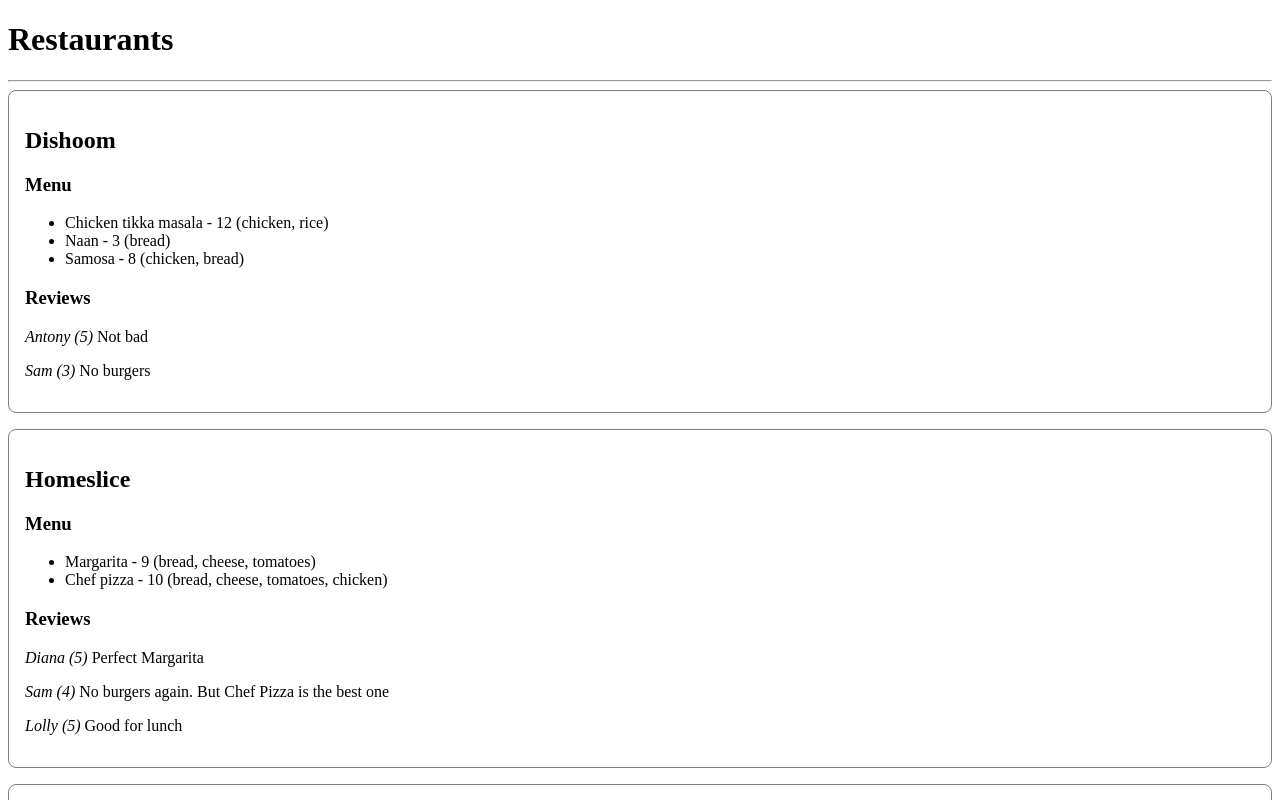
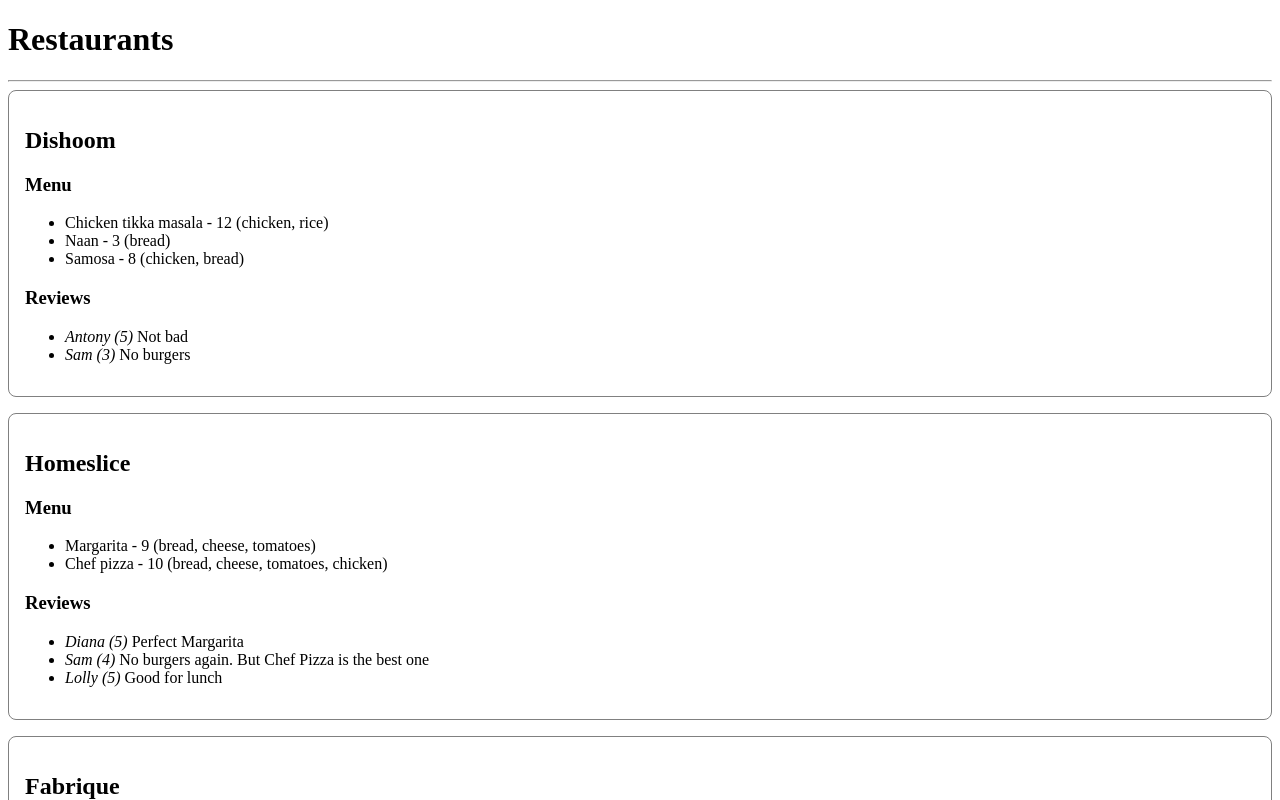
Before and after one commit to amiskov-edu/jsr-react-2024, a React app: page / in a window 1280 px wide. Shown: the top 800 px of the page. Built offline with nearby package versions, Linux system fonts and the light colour scheme; the HTML template or start-up script is replaced by a standard one.

Commit message:
fix hw1 review

```diff
--- /dev/null
+++ b/src/App.jsx
@@ -0,0 +1,11 @@
+import {Header} from './components/header/component.jsx'
+import {Footer} from './components/footer/component.jsx'
+import {Restaurants} from './components/restaurants/component.jsx'
+
+export const App = ({restaurants}) => <div>
+    <Header/>
+    <hr/>
+    <Restaurants restaurants={restaurants}/>
+    <hr/>
+    <Footer/>
+</div>
--- /dev/null
+++ b/src/components/dish/component.jsx
@@ -0,0 +1,3 @@
+export const Dish = ({dish}) => {
+    return <>{dish.name} - {dish.price} ({dish.ingredients.join(', ')})</>
+}
--- a/src/components/menu/component.jsx
+++ b/src/components/menu/component.jsx
@@ -1,8 +1,10 @@
+import {Dish} from '../dish/component.jsx'
+
 export const Menu = ({menu}) => {
-    return <ul>
-        {menu.map(dish =>
-            <li>
-                {dish.name} - {dish.price} ({dish.ingredients.join(', ')})
-            </li>)}
-    </ul>
+    return <div>
+        <h3>Menu</h3>
+        <ul>
+            {menu.map(dish => <li><Dish dish={dish}/></li>)}
+        </ul>
+    </div>
 }
--- a/src/components/restaurant/component.jsx
+++ b/src/components/restaurant/component.jsx
@@ -1,15 +1,15 @@
 import {Menu} from '../menu/component.jsx'
-import {Review} from '../review/component.jsx'
+import {Reviews} from '../reviews/component.jsx'
 import './style.css'
 
 export const Restaurant = ({restaurant}) => {
+    if (!restaurant) {
+        return <div>restaurants not found</div>
+    }
+    const {name, menu, reviews} = restaurant;
     return <div className="restaurant">
-        <h2>{restaurant.name}</h2>
-
-        <h3>Menu</h3>
-        <Menu menu={restaurant.menu}/>
-
-        <h3>Reviews</h3>
-        {restaurant.reviews.map(r => <Review review={r}/>)}
+        <h2>{name}</h2>
+        <Menu menu={menu}/>
+        <Reviews reviews={reviews}/>
     </div>
 }
--- /dev/null
+++ b/src/components/restaurants/component.jsx
@@ -0,0 +1,7 @@
+import {Restaurant} from '../restaurant/component.jsx'
+
+export const Restaurants = ({restaurants}) => {
+    return <>
+        {restaurants.map(restaurant => <Restaurant restaurant={restaurant}/>)}
+    </>
+}
--- a/src/components/review/component.jsx
+++ b/src/components/review/component.jsx
@@ -1,3 +1,3 @@
 export const Review = ({review}) => {
-    return <p><i>{review.user} ({review.rating})</i> {review.text}</p>
+    return <><i>{review.user} ({review.rating})</i> {review.text}</>
 }
--- /dev/null
+++ b/src/components/reviews/component.jsx
@@ -0,0 +1,10 @@
+import {Review} from '../review/component.jsx'
+
+export const Reviews = ({reviews}) => {
+    return <div>
+        <h3>Reviews</h3>
+        <ul>
+            {reviews.map(review => <li><Review review={review}/></li>)}
+        </ul>
+    </div>
+}
--- a/src/main.jsx
+++ b/src/main.jsx
@@ -3,17 +3,9 @@
 
 import {restaurants} from './constants/restaurants.js'
 
-import {Header} from './components/header/component.jsx'
-import {Footer} from './components/footer/component.jsx'
-import {Restaurant} from './components/restaurant/component.jsx'
+import {App} from './App.jsx'
 
 const root = createRoot(document.getElementById('root'));
 root.render(
-    <div>
-        <Header/>
-        <hr/>
-        {restaurants.map(r => <Restaurant restaurant={r}/>)}
-        <hr/>
-        <Footer/>
-    </div>
+    <App restaurants={restaurants} />
 );
```
